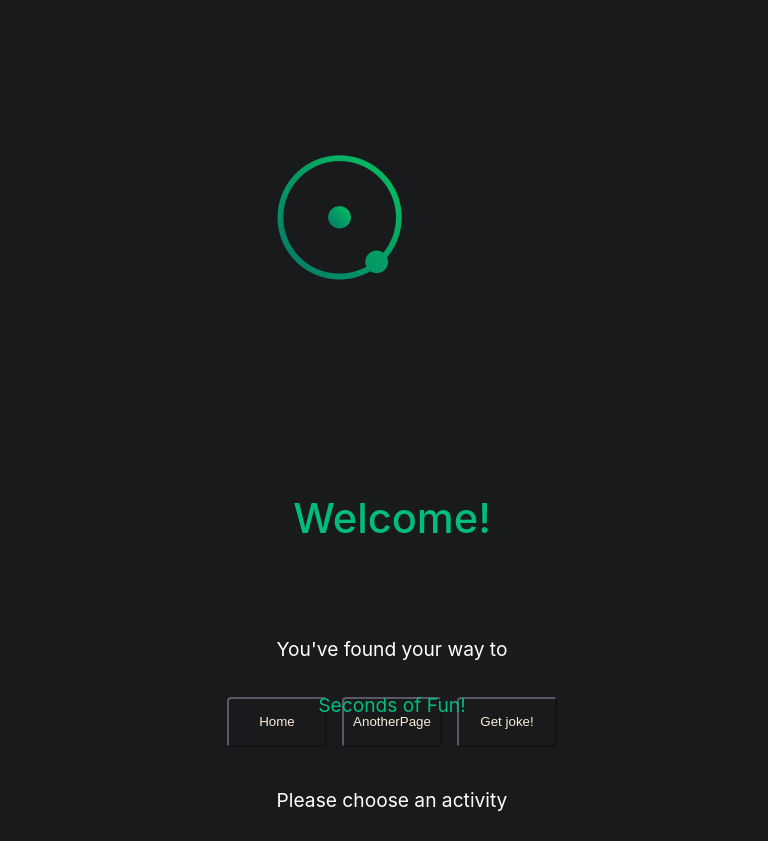
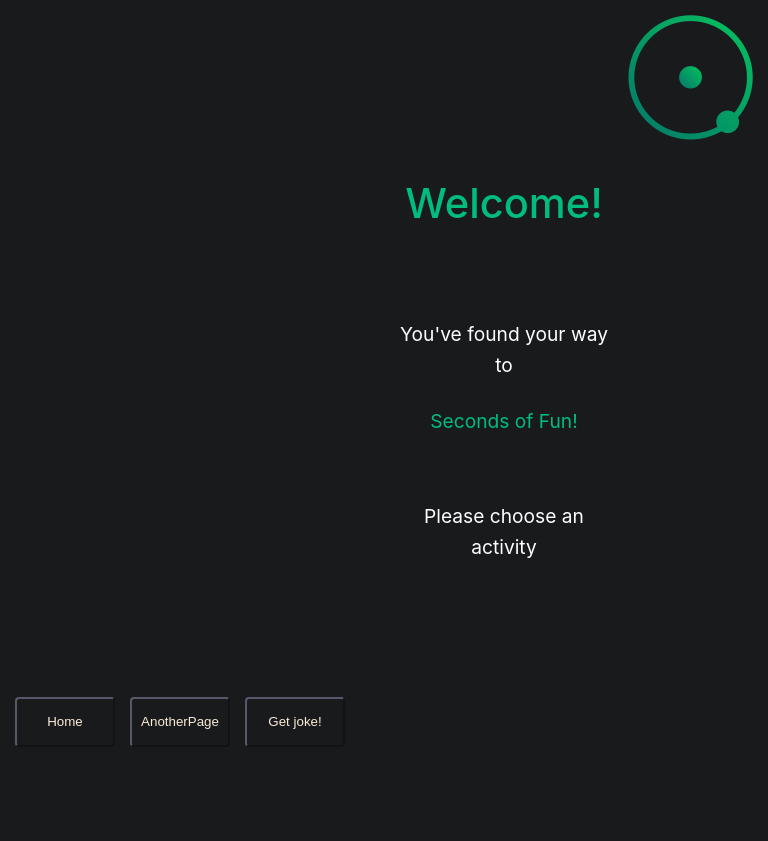
Before and after one commit to pbernath/Seconds-of-Fun, a Vue app: page / in a window 768 px wide. After the commit the page ends 816 px from the top, so only its background shows below. Built offline with nearby package versions, Linux system fonts and the light colour scheme.

Commit message:
DesktopMobileVersions4

```diff
--- a/src/assets/main.css
+++ b/src/assets/main.css
@@ -41,7 +41,7 @@ a,
   } */
 }
 
-@media (min-width: 769px) {
+@media (min-width: 768px) {
   body {
     display: flex;
     position: relative;
--- a/src/components/ActivityChooser.vue
+++ b/src/components/ActivityChooser.vue
@@ -51,12 +51,6 @@ methods:{getJoke() { joke() }},
 
 <style>
 
-.button-wrap {
-  padding: 1em;
-  display: flex;
-  flex-direction: row;
-  justify-content: space-around;
-}
 @media (max-width: 768px) {
   .container {
     display: flex;
@@ -69,7 +63,7 @@ methods:{getJoke() { joke() }},
   .button-wrap {
     padding: 1em 0;
     flex-direction: column;
-    flex-wrap: wrap;
+    flex-wrap: nowrap;
     justify-content: space-between;
   }
   .button {
@@ -94,7 +88,7 @@ methods:{getJoke() { joke() }},
     }
 }
 
-@media (min-width: 769px) {
+@media (min-width: 768px) {
   .container {
     display: flex;
     flex-direction: row;
--- a/src/components/LandingPage.vue
+++ b/src/components/LandingPage.vue
@@ -48,7 +48,7 @@ h4 {
   text-align: center;
 }
 
-@media (min-width: 769px) {
+@media (min-width: 768px) {
   .greetings {
   display: flex;
   flex-direction: column;
--- a/src/components/WelcomeItem.vue
+++ b/src/components/WelcomeItem.vue
@@ -43,7 +43,7 @@
   color: var(--color-heading);
 } */
 
-@media (min-width: 769px) {
+@media (min-width: 768px) {
   .item {
     /* margin-top: 0.5em; */
     display:flex;
--- a/src/views/App.vue
+++ b/src/views/App.vue
@@ -21,7 +21,7 @@ header {
   max-height: 100vh;
 }
 
-@media (min-width: 769px) {
+@media (min-width: 768px) {
   .mainDiv {
   display: flex;
   /* height:auto; */
@@ -94,7 +94,7 @@ header {
   } */
 
   .routerBox{
-    position:relative;
+    position:absolute;
 
 
   }
@@ -103,11 +103,11 @@ header {
     position: fixed;
     display: flex;
     place-items: flex-end;
-    justify-content: center;
-    align-items: center;
+    justify-content: space-evenly;
+    /* align-items: center; */
     align-content: bottom;
     flex-direction: row;
-    flex-wrap: wrap;
+    flex-wrap: nowrap;
     bottom: 1em;
 
   }
--- a/src/views/HomeView.vue
+++ b/src/views/HomeView.vue
@@ -17,11 +17,46 @@ import LandingPage from '../components/LandingPage.vue'
    position: relative;
   }
 
-  @media (min-width: 769px) {
+  @media (min-width: 768px) {
     .home {
       display: flex;
       height: auto;
       flex-direction: row;
+      align-content: space-between;
+      place-items: flex-start;
+      align-items: flex-start;
+      justify-content: left;
+      flex-wrap: wrap;
+    }
+
+    .home .logo {
+      position: fixed;
+      top: 15px;
+      right: 15px;
+    }
+
+    .logo {
+      position: fixed;
+      top: 15px;
+      right: 15px;
+    }
+    .home .wrapper {
+      display: flex;
+      place-items: flex-start;
+      justify-content: left;
+      align-items: flex-start;
+      flex-direction: column;
+      flex-wrap: nowrap;
+
+    }
+  }
+
+  @media (max-width: 768px) {
+
+    .home {
+      display: flex;
+      height: auto;
+      flex-direction: column;
       align-content: space-between;
       place-items: flex-start;
       align-items: flex-start;
@@ -42,7 +77,6 @@ import LandingPage from '../components/LandingPage.vue'
       align-items: flex-start;
       flex-direction: column;
       flex-wrap: nowrap;
-      order: 0;
     }
   }
 
--- a/src/views/xkcd.vue
+++ b/src/views/xkcd.vue
@@ -52,7 +52,7 @@ import Tasks from '../components/Tasks.vue';
   }
 
 
-  @media (min-width: 769px) {
+  @media (min-width: 768px) {
     .about {
       min-height: 100vh;
       display: flex;
```
